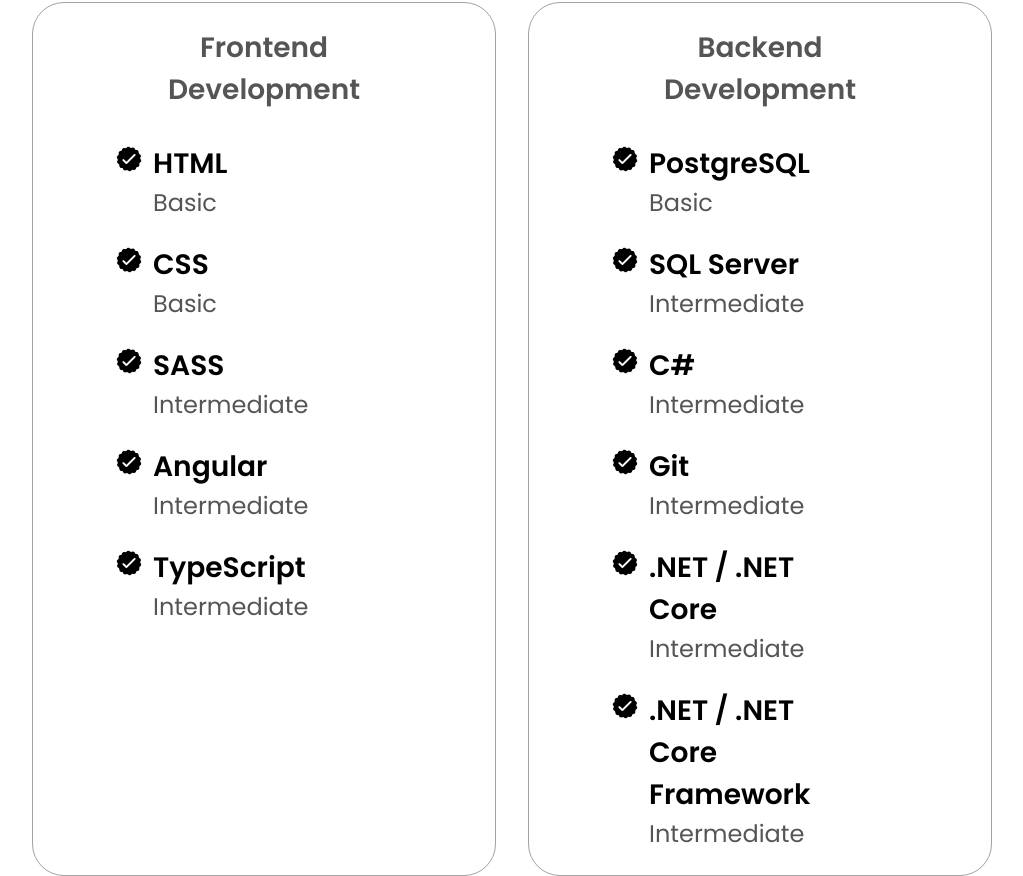
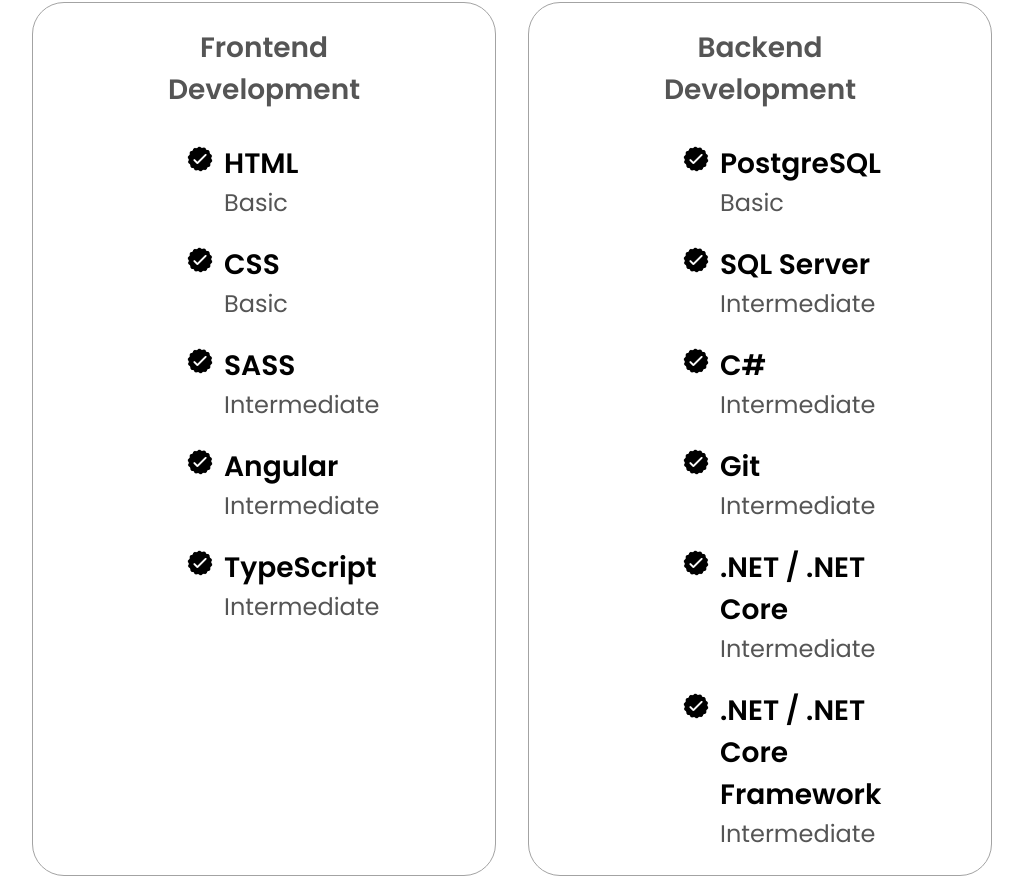
Before and after one commit to TranTan-Dat/personal-portfolio-website-v1, a plain HTML site: page index.html in a window 1280 px wide. Shown: the part 1840-2716 px from the top of the page, without its empty margins (128-1151 px from the left). Drawn offline with Linux system fonts and the light colour scheme.

Commit message:
update UI

```diff
--- a/style.css
+++ b/style.css
@@ -340,7 +340,7 @@
   flex-wrap: wrap;
   flex-direction: row;
   gap: 1.5rem;
-  justify-content: stretch;
+  justify-content: space-evenly;
 }
 
 article {
```
